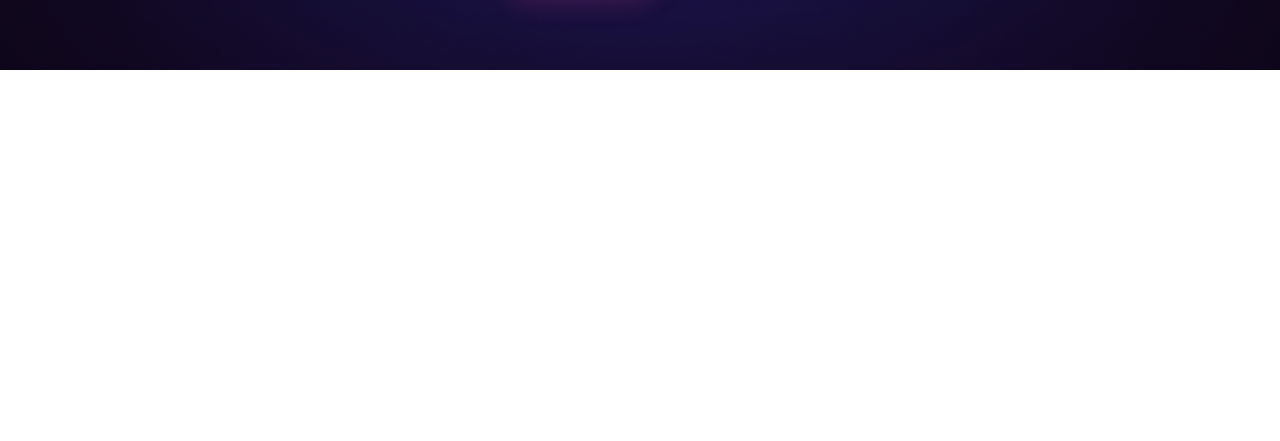
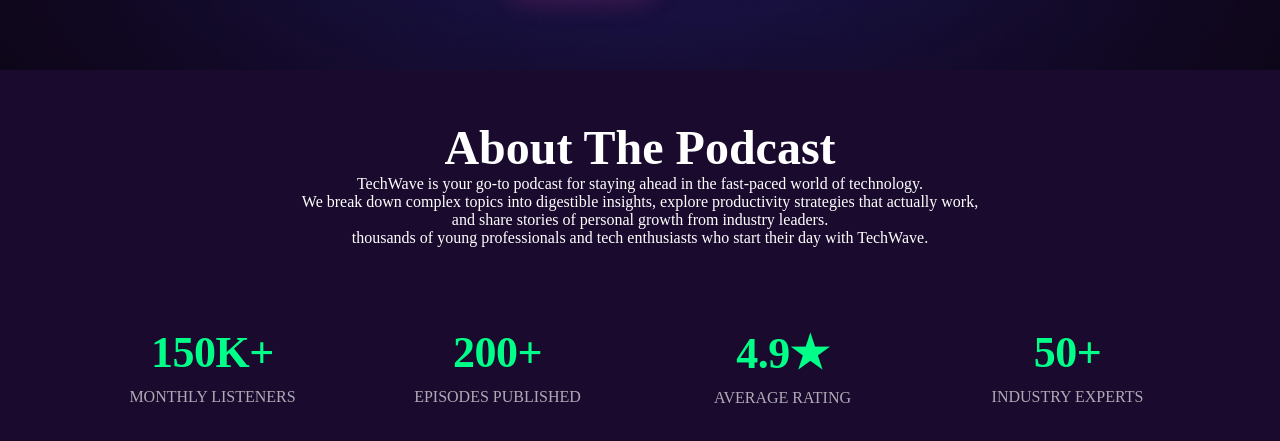
Before and after one commit to shakhaout207/Assaingment-002, a plain HTML site: page index.html in a window 1280 px wide. Shown: the part 661-1102 px from the top of the page. Before the commit the page ends 800 px from the top, so only its background shows below. Drawn offline with Linux system fonts and the light colour scheme.

Commit message:
banner section done

```diff
--- a/index.html
+++ b/index.html
@@ -63,6 +63,60 @@
     </div>
   </div>
 </section>
+<section class="banner">
+    <div>
+        <h1 class="banner-text">About the Podcast</h1>
+        <p class="banner-small-text">TechWave is your go-to podcast for staying ahead in the fast-paced world of technology.<br>
+We break down complex topics into digestible insights, explore productivity strategies that actually work,<br>
+and share stories of personal growth from industry leaders.<br>
+
+  thousands of young professionals and tech enthusiasts who start their day with TechWave.</p>
+
+    </div>
+
+    <!-- <div class="menu-item">
+        <div class=" Monthly">
+        <h1 class="kkk">150K+</h1>
+        <p>Monthly Listeners</p>
+        </div>
+        <div class="Episodes">
+        <h1 class="plus">200+</h1>
+        <p>Episodes Published</p>
+       </div>
+       <div class="Average">
+         <h1 class="star">4.9★</h1>
+        <p>Average Rating</p>
+       </div>
+       <div class="Industry"> <h1 class="plus50">50+</h1>
+        <p>Industry Experts</p>
+    </div>
+
+    </div> -->
+    <section class="stats">
+  <div class="stats-wrap">
+    <div class="stat">
+      <h2>150K+</h2>
+      <p>MONTHLY LISTENERS</p>
+    </div>
+
+    <div class="stat">
+      <h2>200+</h2>
+      <p>EPISODES PUBLISHED</p>
+    </div>
+
+    <div class="stat">
+      <h2>4.9★</h2>
+      <p>AVERAGE RATING</p>
+    </div>
+
+    <div class="stat">
+      <h2>50+</h2>
+      <p>INDUSTRY EXPERTS</p>
+    </div>
+  </div>
+</section>
+
+</section>
 
 
 </body>
--- a/styles/style.css
+++ b/styles/style.css
@@ -358,4 +358,140 @@
     gap: 10px;
     flex-wrap: wrap;
   }
+  .banner{
+    background-color: #1A0B2E;
+    display: flex;
+    flex-direction: column;
+    justify-content: flex-start;
+    width: 100%;
+    height: 500px;
+    align-items: center;
+    gap: 80;
+    padding-top: 50px;
+  }
+.banner-text{
+    color: #ffffff;
+    font-style: bold;
+    text-align: center;
+    text-transform: capitalize;
+    font-size: 48px;
 }
+.banner-small-text{
+    color:#ffffff ;
+    align-items: center;
+    justify-content: center;
+    text-align: center;
+    font-size: 16px;
+    font: hight 20px;
+}
+/* .menu-item{
+    display: flex;
+    padding-top: 70px;
+    flex-direction: row;
+    justify-content:space-between;
+    align-items: flex-start;
+    gap: 80;
+
+}
+.Monthly{
+color: #ffffff;
+display: flex;
+flex-direction: column;
+justify-content: flex-start;
+align-items: flex-start;
+gap: 16;
+}
+.Episodes{
+  color:  #ffffff;
+ display: flex;
+flex-direction: column;
+justify-content: flex-start;
+align-items: flex-start;
+gap: 16;
+}
+.Average{
+ color:  #ffffff;
+ display: flex;
+flex-direction: column;
+justify-content: flex-start;
+align-items: flex-start;
+gap: 16;
+}
+.Industry{
+ color:  #ffffff;
+ display: flex;
+flex-direction: column;
+justify-content: flex-start;
+align-items: flex-start;
+gap: 16;
+}
+.kkk{
+     color: #00ff88;
+}
+.plus{
+    color: #00ff88;
+}
+.plus50{
+    color: #00ff88;
+}
+.star{
+   color: #00ff88;
+} */
+ /* background same vibe */
+.stats{
+  width: 100%;
+  background:  #1A0B2E; /* dark purple/black */
+  padding: 80px 16px;
+}
+
+/* 4 items evenly spaced */
+.stats-wrap{
+  max-width: 1100px;
+  margin: 0 auto;
+
+  display: flex;
+  justify-content: space-between;
+  align-items: center;
+  gap: 40px;
+}
+
+/* each stat center aligned */
+.stat{
+  flex: 1;                 /* all same width */
+  text-align: center;      /* center like screenshot */
+}
+
+/* green big number */
+.stat h2{
+  margin: 0 0 10px;
+  font-size: 44px;
+  font-weight: 800;
+  color: #00ff88;
+  letter-spacing: -0.5px;
+}
+
+/* small label */
+.stat p{
+  margin: 0;
+  font-size: 16px;
+  letter-spacing: 0%;
+  text-transform: uppercase;
+  color: rgba(255,255,255,0.65);
+}
+
+/* mobile (<=576px) stack 2x2 */
+@media (max-width: 576px){
+  .stats-wrap{
+    flex-wrap: wrap;
+    justify-content: center;
+    gap: 28px 18px;
+  }
+
+  .stat{
+    flex: 0 0 calc(50% - 10px); /* 2 in a row */
+  }
+
+  .stat h2{
+    font-size: 34px;
+  }
+}
```
